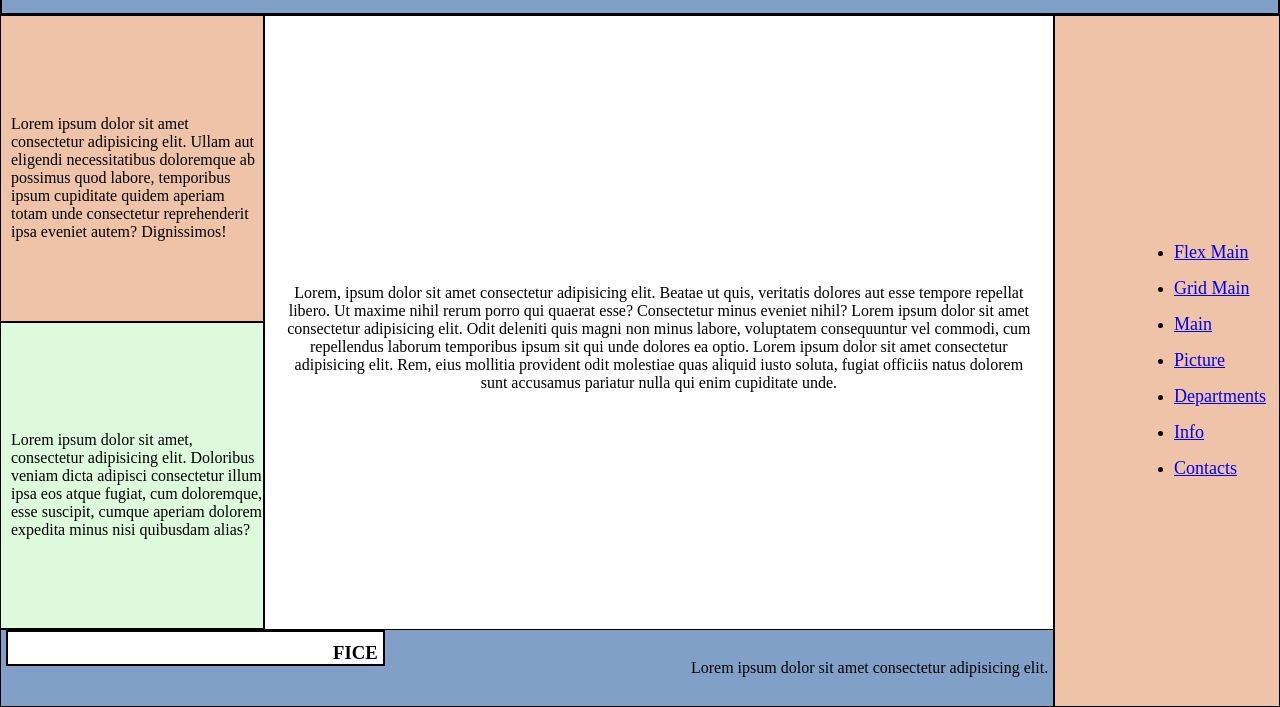
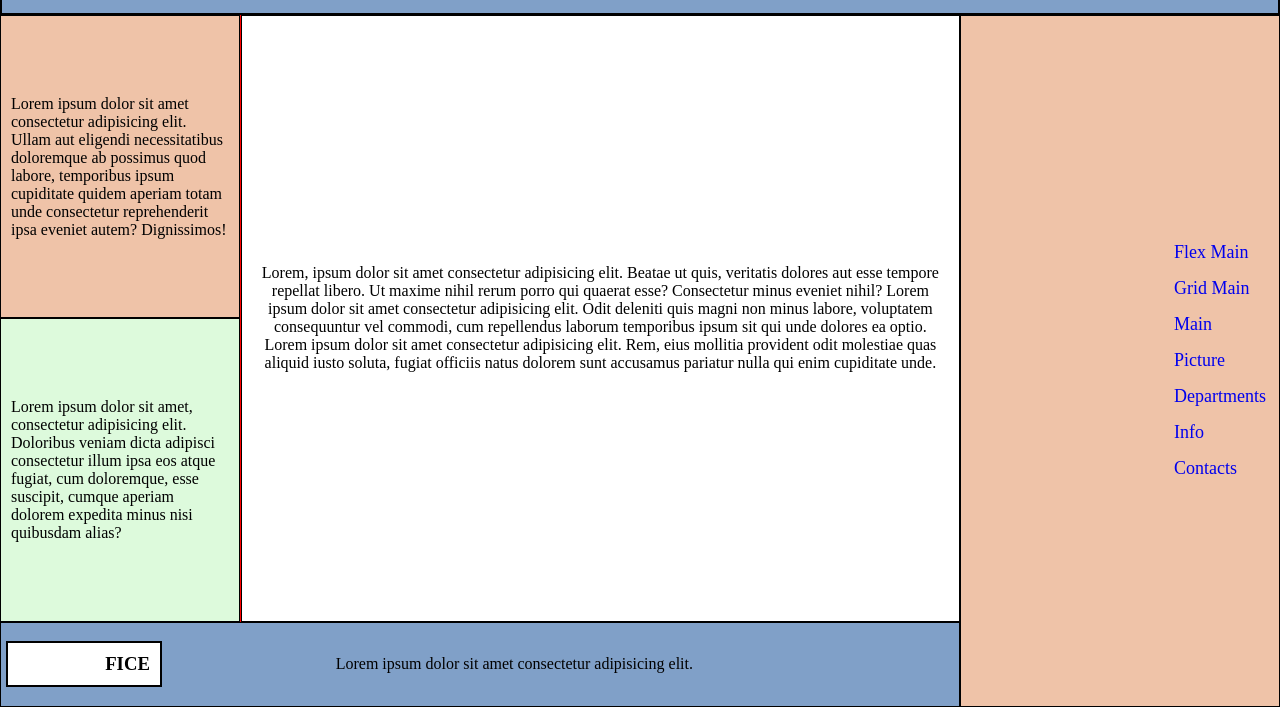
Before and after one commit to ddqsp/web2, a plain HTML site: page grid.html in a window 1280 px wide. Shown: the part 93-800 px from the top of the page. Drawn offline with Linux system fonts and the light colour scheme.

Commit message:
Update grid.html

```diff
--- a/grid.html
+++ b/grid.html
@@ -2,7 +2,7 @@
 <html>
     <head>
         <title>Lab 1</title>
-        <link rel="stylesheet" href="flex.css">
+        <link rel="stylesheet" href="grid.css">
     </head>
     <body>
         <div id="container">
```
